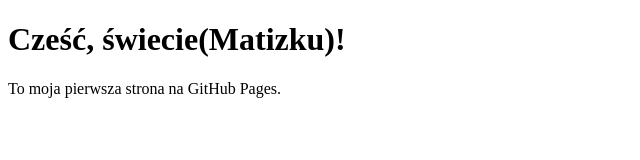
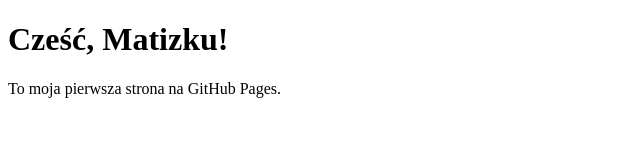
Before and after one commit to Cypek67/Cypek67.github.io, a plain HTML site: page index.html in a window 1280 px wide. Shown: the whole page, without its empty margins (0-640 px from the left). Drawn offline with Linux system fonts and the light colour scheme.

Commit message:
Update greeting in index.html

```diff
--- a/index.html
+++ b/index.html
@@ -2,7 +2,7 @@
 <html lang="pl">
 <head><meta charset="UTF-8"><title>Moja strona</title></head>
 <body>
-  <h1>Cześć, świecie(Matizku)!</h1>
+  <h1>Cześć, Matizku!</h1>
   <p>To moja pierwsza strona na GitHub Pages.</p>
 </body>
 </html>
```
